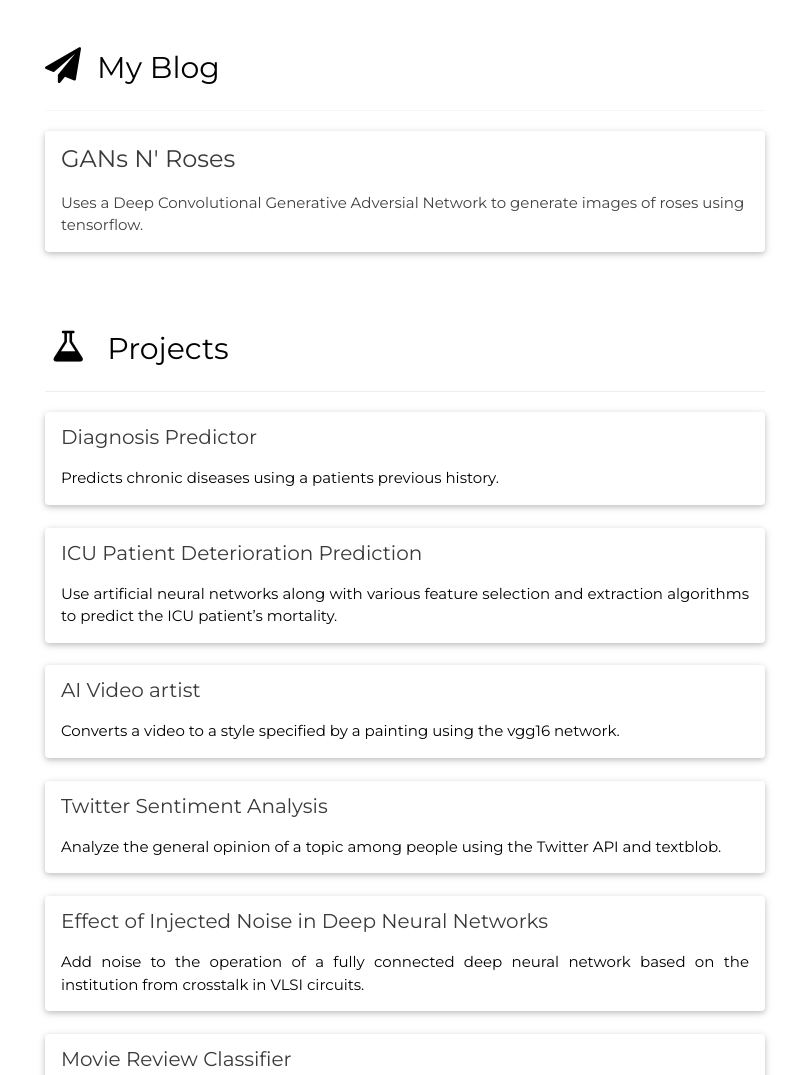
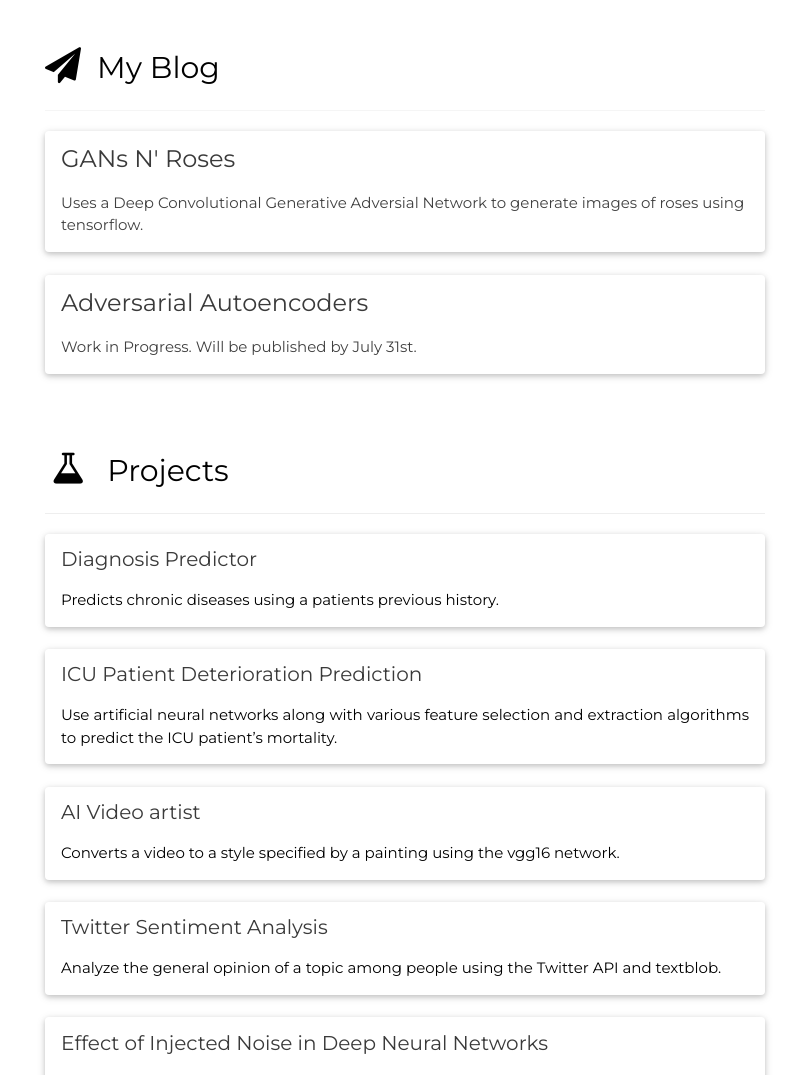
Before and after one commit to Naresh1318/naresh1318.github.io, a plain HTML site: page index.html in a window 1280 px wide. Shown: the part 722-1797 px from the top of the page, without its empty margins (491-1280 px from the left). Drawn offline with nearby package versions, Linux system fonts and the light colour scheme; some packages are replaced by stand-ins of ours.

Commit message:
added blog container

```diff
--- a/index.html
+++ b/index.html
@@ -111,6 +111,7 @@ a {
   <div class="w3-padding-32 w3-content" id="blog">
     <h2><i class="fa fa-paper-plane w3-margin-right w3-xxlarge w3-text-black w3-hover-text-grey"></i>My Blog</h2>
     <hr class="w3-opacity">
+
     <div class="w3-container" style="margin:0 -16px">
       <div class="w3-container w3-hover-shadow w3-round-medium w3-card-2">
         <a href="https://medium.com/@rnaresh.n/gans-n-roses-c6652d513260">
@@ -119,6 +120,18 @@ a {
         </a>
       </div>
     </div>
+
+    <br>
+
+    <div class="w3-container" style="margin:0 -16px">
+      <div class="w3-container w3-hover-shadow w3-round-medium w3-card-2">
+        <a href="#home">
+          <h2 class="w3-xlarge w3-text-dark-grey">Adversarial Autoencoders</h2>
+          <p class="description">Work in Progress. Will be published by July 31st.</p>
+        </a>
+      </div>
+    </div>
+
   </div>
 
   <!-- Projects -->
```
